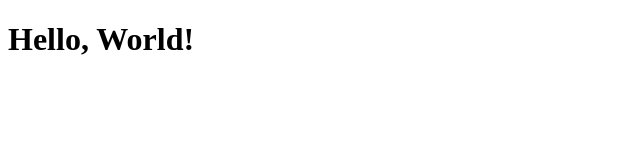
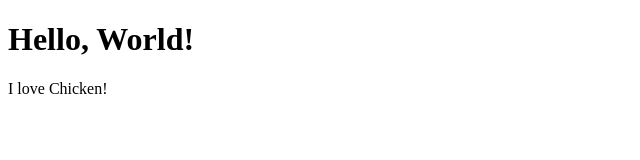
Before and after one commit to kevin-ci/Berkshire-2404-GitCollab, a plain HTML site: page index.html in a window 1280 px wide. Shown: the whole page, without its empty margins (0-640 px from the left). Drawn offline with Linux system fonts and the light colour scheme.

Commit message:
add paragraph stating I love chicken

```diff
--- a/index.html
+++ b/index.html
@@ -7,5 +7,6 @@
 </head>
 <body>
     <h1>Hello, World!</h1>
+    <p>I love Chicken!</p>
 </body>
 </html>
```
